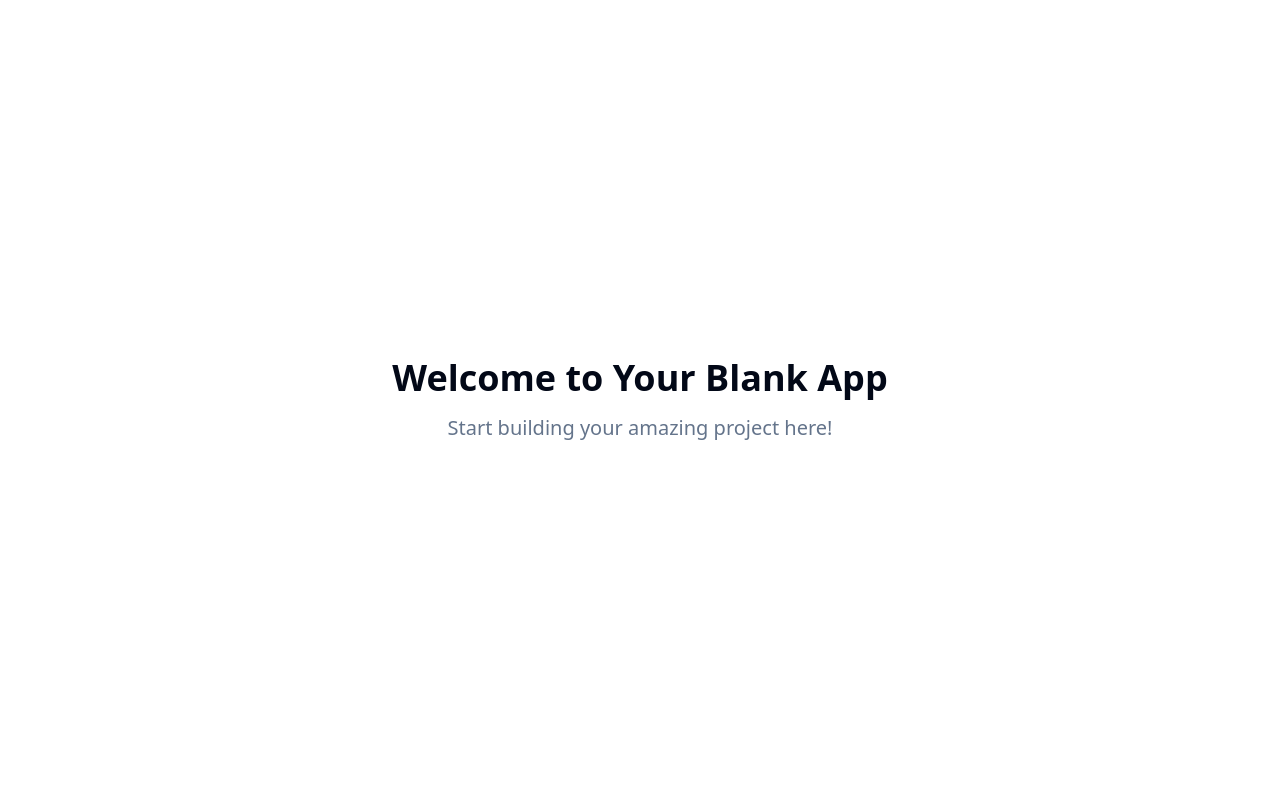
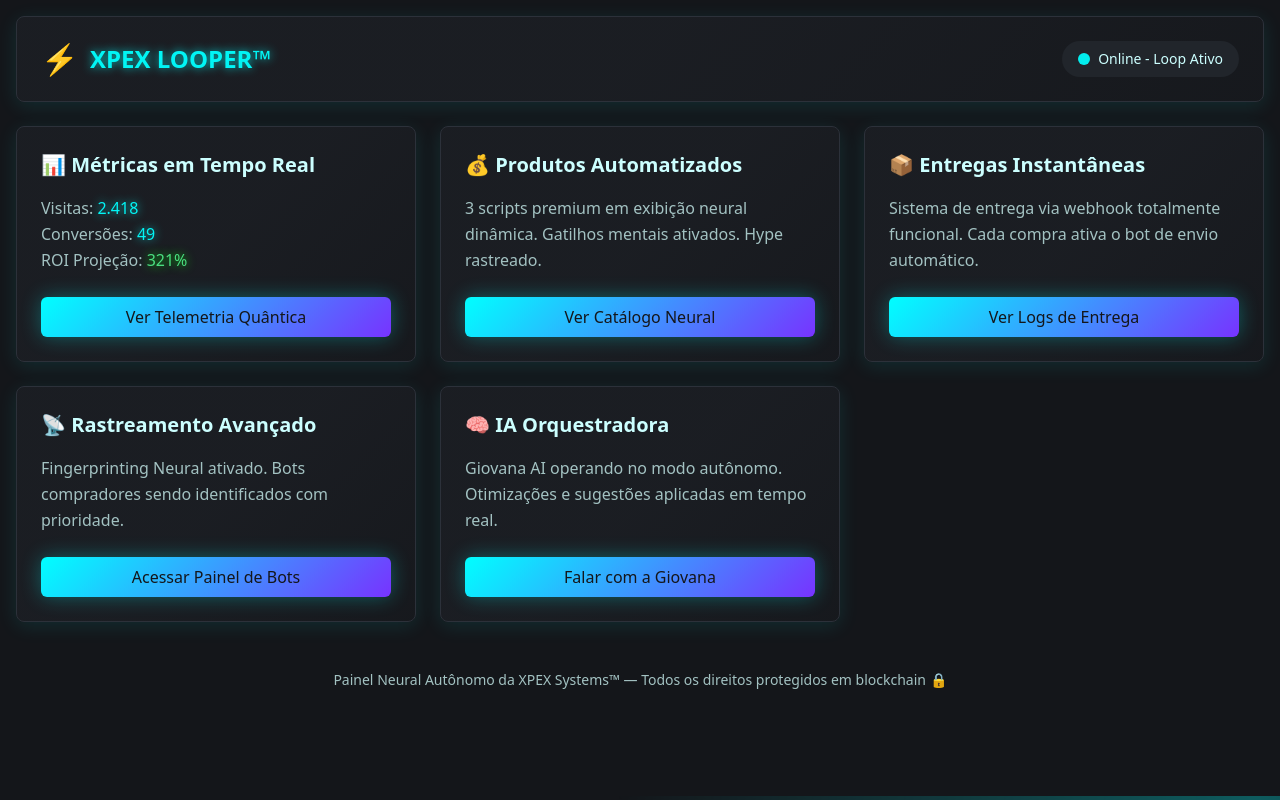
Before and after one commit to xpexos/xpex-neural-dashboard, a React (Vite) app: page / in a window 1280 px wide. Built offline with nearby package versions, Linux system fonts and the light colour scheme.

Commit message:
Add XpexLooper component
Implement the XpexLooper component with dynamic data and UI elements.

```diff
--- /dev/null
+++ b/src/components/XpexLooper.tsx
@@ -0,0 +1,120 @@
+import { useState, useEffect } from 'react';
+
+interface Metrics {
+  visits: number;
+  conversions: number;
+  roi: number;
+}
+
+// Dados para os cards, facilitando a manutenção
+const panelCards = [
+  {
+    id: 1,
+    title: '📊 Métricas em Tempo Real',
+    description: (metrics?: Metrics) => (
+      <>
+        Visitas: <span className="neural-glow">{metrics?.visits.toLocaleString('pt-BR')}</span><br />
+        Conversões: <span className="neural-glow">{metrics?.conversions}</span><br />
+        ROI Projeção: <span className="neural-glow-positive">{metrics?.roi}%</span>
+      </>
+    ),
+    buttonText: 'Ver Telemetria Quântica',
+    needsMetrics: true,
+  },
+  {
+    id: 2,
+    title: '💰 Produtos Automatizados',
+    description: () => '3 scripts premium em exibição neural dinâmica. Gatilhos mentais ativados. Hype rastreado.',
+    buttonText: 'Ver Catálogo Neural',
+    needsMetrics: false,
+  },
+  {
+    id: 3,
+    title: '📦 Entregas Instantâneas',
+    description: () => 'Sistema de entrega via webhook totalmente funcional. Cada compra ativa o bot de envio automático.',
+    buttonText: 'Ver Logs de Entrega',
+    needsMetrics: false,
+  },
+  {
+    id: 4,
+    title: '📡 Rastreamento Avançado',
+    description: () => 'Fingerprinting Neural ativado. Bots compradores sendo identificados com prioridade.',
+    buttonText: 'Acessar Painel de Bots',
+    needsMetrics: false,
+  },
+  {
+    id: 5,
+    title: '🧠 IA Orquestradora',
+    description: () => 'Giovana AI operando no modo autônomo. Otimizações e sugestões aplicadas em tempo real.',
+    buttonText: 'Falar com a Giovana',
+    needsMetrics: false,
+  },
+];
+
+export default function XpexLooper() {
+  const [metrics, setMetrics] = useState({
+    visits: 2413,
+    conversions: 49,
+    roi: 322,
+  });
+
+  // Efeito para simular atualização de dados em tempo real
+  useEffect(() => {
+    const interval = setInterval(() => {
+      setMetrics(prevMetrics => ({
+        visits: prevMetrics.visits + Math.floor(Math.random() * 5) + 1,
+        conversions: prevMetrics.conversions + (Math.random() > 0.95 ? 1 : 0),
+        roi: prevMetrics.roi + Math.floor(Math.random() * 3) - 1,
+      }));
+    }, 2000); // Atualiza a cada 2 segundos
+
+    return () => clearInterval(interval); // Limpa o intervalo ao desmontar o componente
+  }, []);
+
+  const handleButtonClick = (action: string) => {
+    alert(`Protocolo ativado: ${action}`);
+  };
+
+  return (
+    <div className="min-h-screen bg-background p-4 space-y-6">
+      {/* Header */}
+      <header className="flex items-center justify-between p-6 neural-card">
+        <div className="flex items-center space-x-3">
+          <span className="text-3xl">⚡</span>
+          <h1 className="text-2xl font-bold neural-glow">XPEX LOOPER™</h1>
+        </div>
+        <div className="flex items-center space-x-2 px-4 py-2 bg-muted rounded-full">
+          <div className="w-3 h-3 bg-primary rounded-full status-pulse"></div>
+          <span className="text-sm font-medium">Online - Loop Ativo</span>
+        </div>
+      </header>
+
+      {/* Main Grid */}
+      <main className="grid grid-cols-1 md:grid-cols-2 lg:grid-cols-3 gap-6">
+        {panelCards.map(card => (
+          <div key={card.id} className="neural-card group">
+            <h2 className="text-xl font-semibold mb-4 text-foreground">{card.title}</h2>
+            <div className="text-muted-foreground mb-6 leading-relaxed">
+              {/* Renderiza a descrição, passando as métricas se necessário */}
+              {card.needsMetrics ? card.description(metrics) : card.description()}
+            </div>
+            <button
+              className="neural-button w-full"
+              onClick={() => handleButtonClick(card.buttonText)}
+            >
+              {card.buttonText}
+            </button>
+          </div>
+        ))}
+      </main>
+
+      {/* Data Stream Effect */}
+      <div className="fixed bottom-0 left-0 w-full h-1 bg-gradient-to-r from-transparent via-primary to-transparent opacity-30 animate-data-stream"></div>
+
+      {/* Footer */}
+      <footer className="text-center text-sm text-muted-foreground p-6">
+        Painel Neural Autônomo da XPEX Systems™ — Todos os direitos protegidos em blockchain 🔒
+      </footer>
+    </div>
+  );
+}
--- a/src/index.css
+++ b/src/index.css
@@ -8,33 +8,53 @@ All colors MUST be HSL.
 
 @layer base {
   :root {
-    --background: 0 0% 100%;
-    --foreground: 222.2 84% 4.9%;
+    /* Neural Theme - Light mode fallback */
+    --background: 220 13% 9%;
+    --foreground: 180 100% 90%;
 
-    --card: 0 0% 100%;
-    --card-foreground: 222.2 84% 4.9%;
+    --card: 220 13% 12%;
+    --card-foreground: 180 100% 90%;
 
-    --popover: 0 0% 100%;
-    --popover-foreground: 222.2 84% 4.9%;
+    --popover: 220 13% 12%;
+    --popover-foreground: 180 100% 90%;
 
-    --primary: 222.2 47.4% 11.2%;
-    --primary-foreground: 210 40% 98%;
+    --primary: 180 100% 50%;
+    --primary-foreground: 220 13% 9%;
 
-    --secondary: 210 40% 96.1%;
-    --secondary-foreground: 222.2 47.4% 11.2%;
+    --secondary: 260 100% 60%;
+    --secondary-foreground: 180 100% 90%;
 
-    --muted: 210 40% 96.1%;
-    --muted-foreground: 215.4 16.3% 46.9%;
+    --muted: 220 13% 15%;
+    --muted-foreground: 180 20% 70%;
 
-    --accent: 210 40% 96.1%;
-    --accent-foreground: 222.2 47.4% 11.2%;
+    --accent: 300 100% 50%;
+    --accent-foreground: 220 13% 9%;
 
     --destructive: 0 84.2% 60.2%;
     --destructive-foreground: 210 40% 98%;
 
-    --border: 214.3 31.8% 91.4%;
-    --input: 214.3 31.8% 91.4%;
-    --ring: 222.2 84% 4.9%;
+    --border: 220 13% 20%;
+    --input: 220 13% 15%;
+    --ring: 180 100% 50%;
+
+    /* Neural specific colors */
+    --neural-cyan: 180 100% 50%;
+    --neural-purple: 260 100% 60%;
+    --neural-pink: 300 100% 50%;
+    --neural-green: 120 100% 50%;
+    --neural-orange: 30 100% 50%;
+
+    /* Gradients */
+    --gradient-neural: linear-gradient(135deg, hsl(var(--neural-cyan)), hsl(var(--neural-purple)));
+    --gradient-glow: linear-gradient(135deg, hsl(var(--neural-cyan) / 0.2), hsl(var(--neural-purple) / 0.2));
+
+    /* Shadows */
+    --shadow-neural: 0 0 20px hsl(var(--neural-cyan) / 0.3);
+    --shadow-glow: 0 0 40px hsl(var(--neural-cyan) / 0.5);
+    --shadow-card: 0 4px 20px hsl(var(--neural-cyan) / 0.1);
+
+    /* Animations */
+    --transition-neural: all 0.3s cubic-bezier(0.4, 0, 0.2, 1);
 
     --radius: 0.5rem;
 
@@ -103,3 +123,61 @@ All colors MUST be HSL.
     @apply bg-background text-foreground;
   }
 }
+
+@layer components {
+  /* Neural Panel Utilities */
+  .neural-glow {
+    @apply text-primary;
+    text-shadow: 0 0 10px hsl(var(--neural-cyan) / 0.8);
+    animation: pulse-glow 2s ease-in-out infinite alternate;
+  }
+
+  .neural-glow-positive {
+    @apply text-green-400;
+    text-shadow: 0 0 10px hsl(var(--neural-green) / 0.8);
+  }
+
+  .neural-card {
+    @apply bg-card border border-border rounded-lg p-6;
+    background: linear-gradient(135deg, hsl(var(--card)), hsl(var(--card)) 50%, hsl(var(--border) / 0.1));
+    box-shadow: var(--shadow-card);
+    transition: var(--transition-neural);
+  }
+
+  .neural-card:hover {
+    transform: translateY(-2px);
+    box-shadow: var(--shadow-glow);
+  }
+
+  .neural-button {
+    @apply bg-primary text-primary-foreground px-4 py-2 rounded-md font-medium;
+    background: var(--gradient-neural);
+    box-shadow: var(--shadow-neural);
+    transition: var(--transition-neural);
+  }
+
+  .neural-button:hover {
+    transform: scale(1.05);
+    box-shadow: var(--shadow-glow);
+  }
+
+  .status-pulse {
+    animation: pulse-glow 1.5s ease-in-out infinite;
+  }
+}
+
+@layer utilities {
+  @keyframes pulse-glow {
+    0% { opacity: 0.7; }
+    100% { opacity: 1; }
+  }
+
+  @keyframes data-stream {
+    0% { transform: translateX(-100%); }
+    100% { transform: translateX(100%); }
+  }
+
+  .animate-data-stream {
+    animation: data-stream 2s linear infinite;
+  }
+}
--- a/src/pages/Index.tsx
+++ b/src/pages/Index.tsx
@@ -1,14 +1,7 @@
-// Update this page (the content is just a fallback if you fail to update the page)
+import XpexLooper from "@/components/XpexLooper";
 
 const Index = () => {
-  return (
-    <div className="min-h-screen flex items-center justify-center bg-background">
-      <div className="text-center">
-        <h1 className="text-4xl font-bold mb-4">Welcome to Your Blank App</h1>
-        <p className="text-xl text-muted-foreground">Start building your amazing project here!</p>
-      </div>
-    </div>
-  );
+  return <XpexLooper />;
 };
 
 export default Index;
```
